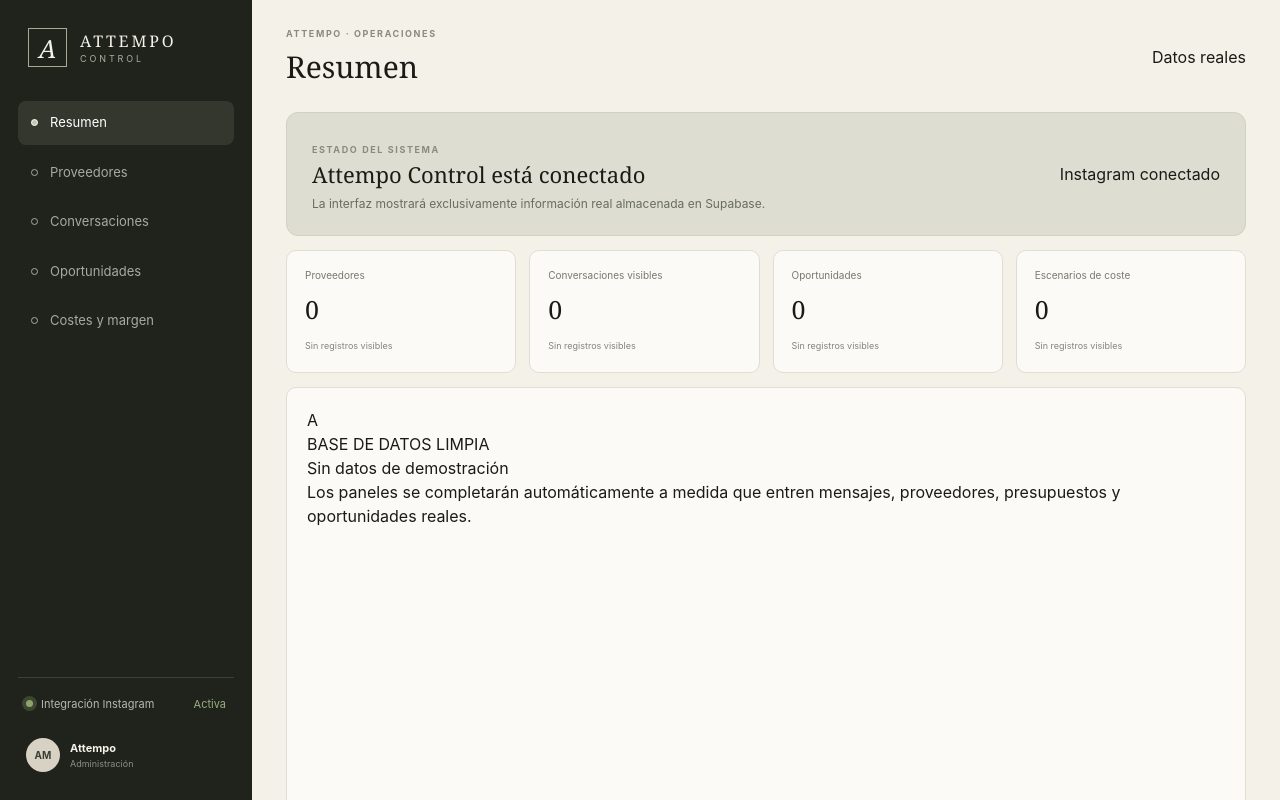
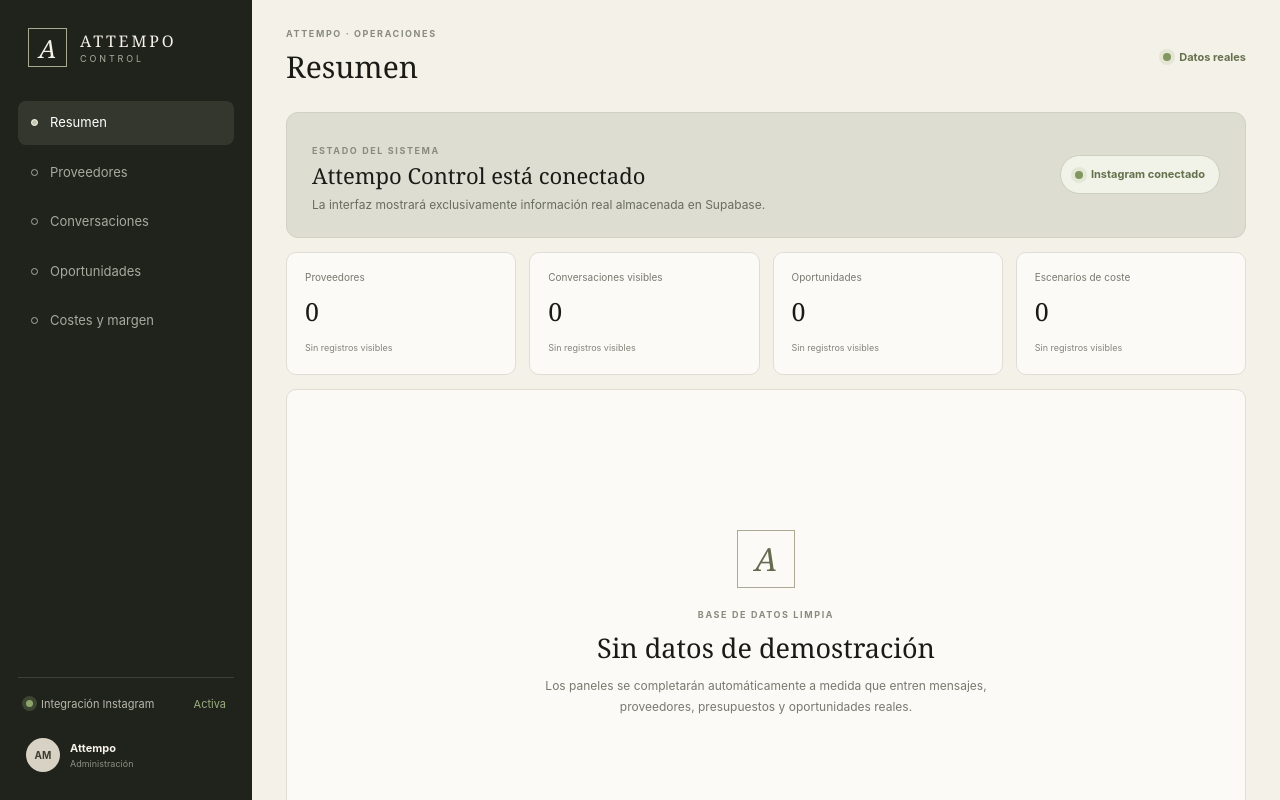
Before and after one commit to Weniw7/attempo-control, a Next.js app: page / in a window 1280 px wide. Shown: the top 800 px of the page. Built offline with nearby package versions, Linux system fonts and the light colour scheme.

Commit message:
Style empty real-data states

```diff
--- a/app/globals.css
+++ b/app/globals.css
@@ -127,6 +127,15 @@ td:first-child small{font-size:8px;color:#93958b}
 .margin-card p{font-size:10px;color:#b9c7a3;background:#373c2e;padding:10px}
 .margin-card button{width:100%;background:#e5e3d7;border:0;border-radius:6px;padding:11px}
 .toast{position:fixed;right:25px;bottom:25px;background:#2d3225;color:white;padding:13px 18px;border-radius:7px;font-size:11px;box-shadow:0 10px 30px #0002}
+.live-source,.connection-badge{display:flex;align-items:center;gap:8px;color:#65704c;font-size:11px;font-weight:700}
+.live-source i,.connection-badge i{width:8px;height:8px;border-radius:50%;background:#82965f;box-shadow:0 0 0 4px #82965f22}
+.clean-strip{min-height:126px}
+.connection-badge{background:#f1f3e9;border:1px solid #cbd0bd;border-radius:999px;padding:10px 14px;white-space:nowrap}
+.empty-dashboard{min-height:470px;display:flex;flex-direction:column;align-items:center;justify-content:center;text-align:center}
+.empty-dashboard>span{font-size:9px;letter-spacing:.18em;color:#898b7e;font-weight:700;margin-top:20px}
+.empty-dashboard h2{font:500 27px Georgia,serif;margin:8px 0 10px}
+.empty-dashboard p{max-width:510px;margin:0;color:#77796f;font-size:12px;line-height:1.7}
+.empty-mark{width:58px;height:58px;border:1px solid #aaa991;color:#656b4e;display:grid;place-items:center;font:italic 32px Georgia,serif}
 @media(max-width:1050px){.dashboard-grid,.cost-layout{grid-template-columns:1fr}
 .metrics{grid-template-columns:repeat(2,1fr)}
 .kanban{grid-template-columns:1fr}
```
